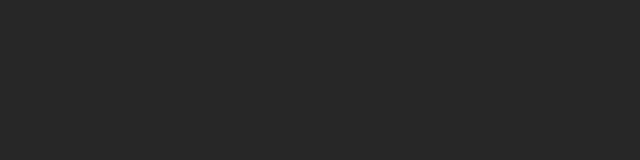
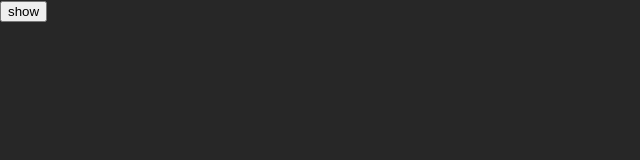
Before and after one commit to Uvacoder/framer-motion-practice, a React (Create React App) app: page / in a window 1280 px wide. Shown: the top 160 px of the page, without its empty margins (0-640 px from the left). Built offline with nearby package versions, Linux system fonts and the light colour scheme.

Commit message:
[feat] animation details added

```diff
--- a/src/components/AnimationFramer/index.jsx
+++ b/src/components/AnimationFramer/index.jsx
@@ -1,19 +1,22 @@
-import { motion } from 'framer-motion'
 import { useState } from 'react'
+import { motion, AnimatePresence } from 'framer-motion'
 
 export default function AnimationFramer() {
   const [isVisible, setIsVisible] = useState(false)
   return (
     <div>
-      {isVisible && (
-        <motion.div
-          initial={{ opacity: 0 }}
-          animate={{ opacity: 1 }}
-          exit={{ opacity: 0 }}
-        >
-          <p>Text</p>
-        </motion.div>
-      )}
+      <button onClick={() => setIsVisible((prev) => !prev)}>show</button>
+      <AnimatePresence>
+        {isVisible && (
+          <motion.div
+            initial={{ opacity: 0, x: -100 }}
+            animate={{ x: 0, opacity: 1 }}
+            exit={{ opacity: 0, x: -100 }}
+          >
+            <p>Animated Text</p>
+          </motion.div>
+        )}
+      </AnimatePresence>
     </div>
   )
 }
--- a/src/index.css
+++ b/src/index.css
@@ -6,4 +6,6 @@ body {
   -webkit-font-smoothing: antialiased;
   -moz-osx-font-smoothing: grayscale;
   background: #272727;
+  color: #fff;
+  overflow-x: hidden;
 }
```
